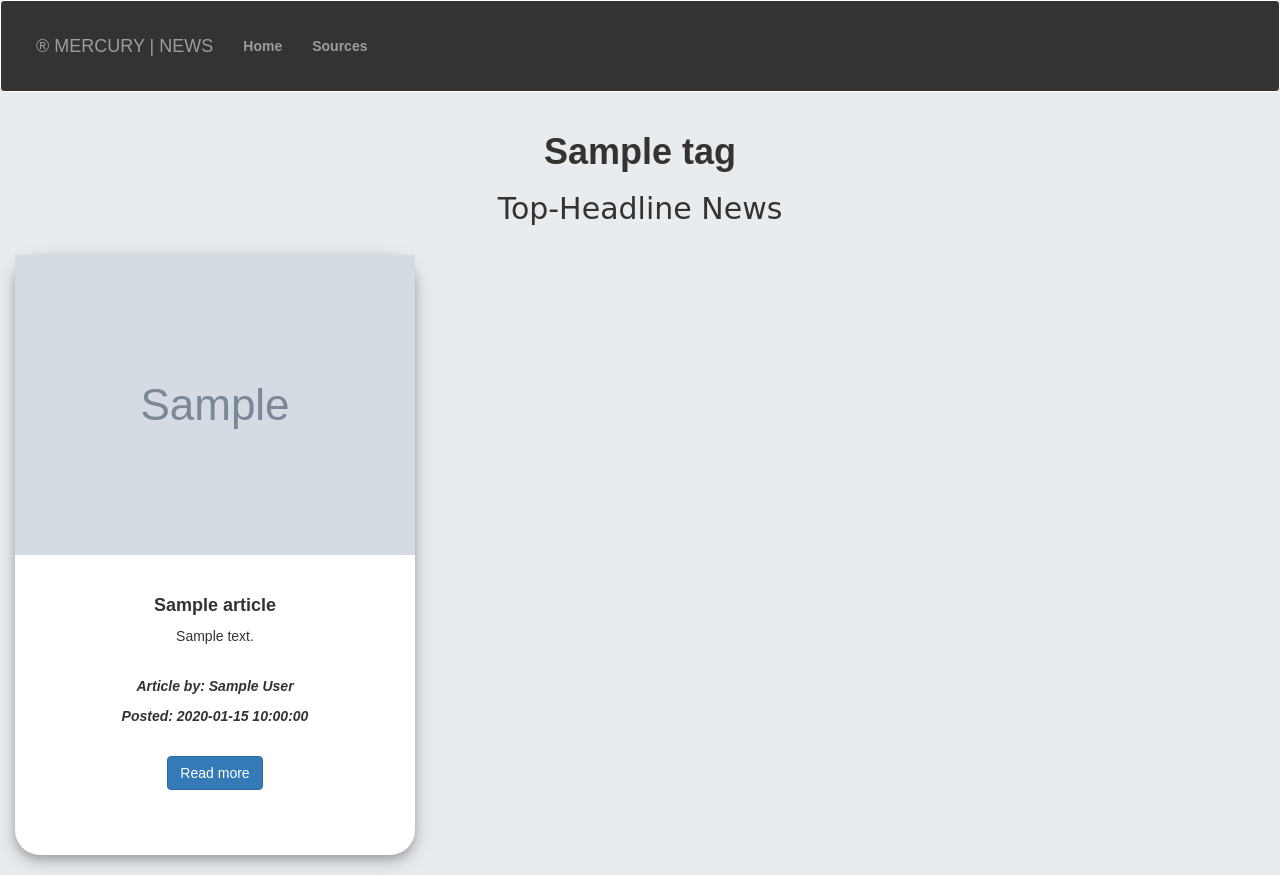
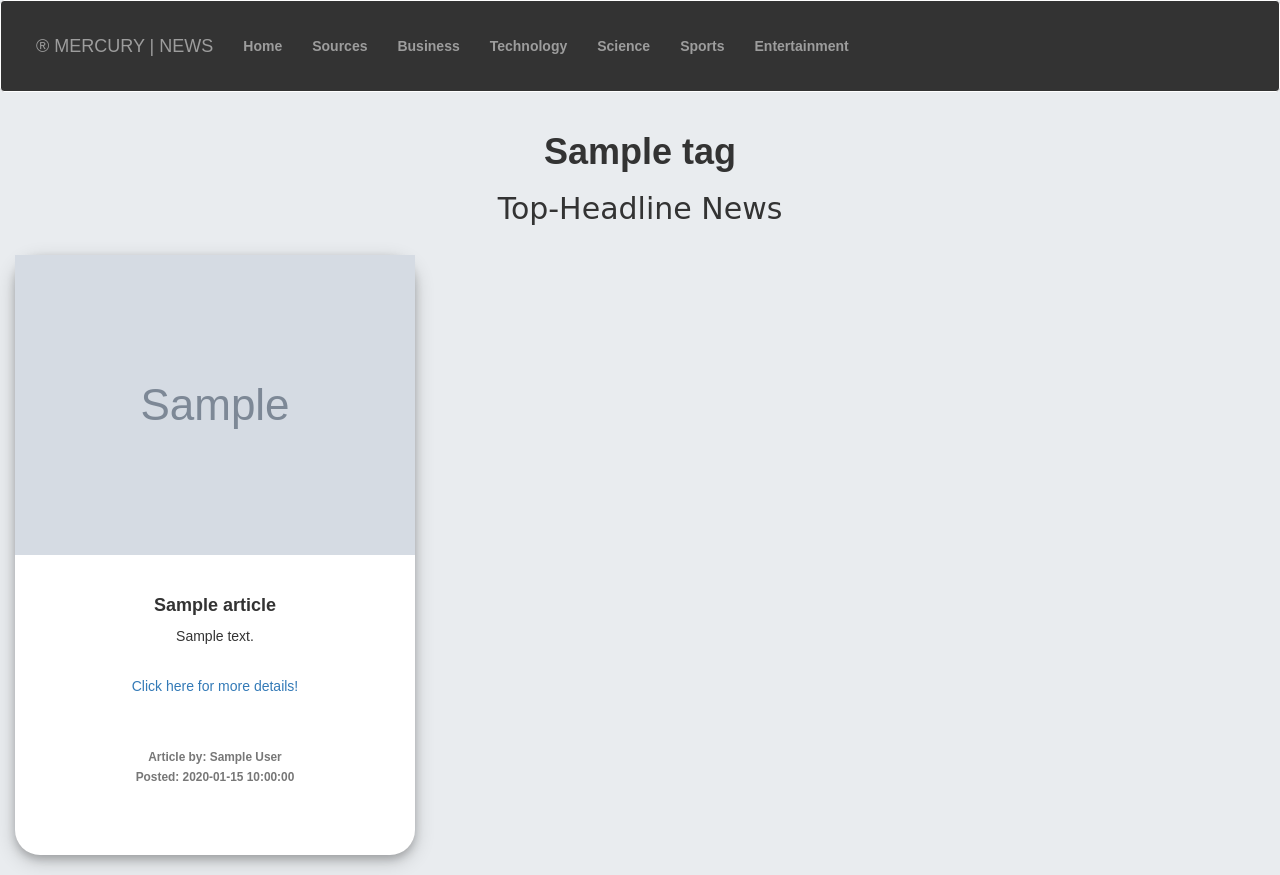
Before and after one commit to msyoki/Mercury-NewsAPI, a Flask app: template app/templates/articles.html in a window 1280 px wide. Run offline with Flask 2, Linux system fonts and the light colour scheme; the template is opened without the code that fills it: most values are stand-ins (such as "Sample title", 1, 10 or a date in 2020); grey boxes marked "Sample" are stand-in pictures; some libraries are stand-ins or nearby versions; some web fonts are replaced.

Commit message:
add new features

```diff
--- a/app/main/views.py
+++ b/app/main/views.py
@@ -1,6 +1,6 @@
 from flask import render_template
 from . import main
-from ..request import get_sources,get_articles,get_headlines
+from ..request import get_sources,get_articles
 
 
 #views
@@ -13,9 +13,8 @@ def index():
 
     # Getting the news sources
     news_sources=get_sources('general')
-    headlines = get_headlines()
     tag_line = '"Never miss on the headlines"'
-    return render_template('index.html', title = title, sources = news_sources ,statement = tag_line,headlines = headlines)
+    return render_template('index.html', title = title, sources = news_sources ,statement = tag_line)
 
 
 @main.route('/articles/<source_id>')
--- a/app/static/css/index.css
+++ b/app/static/css/index.css
@@ -3,7 +3,7 @@
     width: 400px;
     margin-bottom: 20px;
     line-height: inherit;
-    height: 300px;
+    height: 250px;
     border-radius: 25px;
     text-align: center;
     padding: 20px;
--- a/app/templates/articles.html
+++ b/app/templates/articles.html
@@ -19,10 +19,12 @@
             <img class="card-img-top" src="{{article.urlToImage}}" alt="Card image cap" style="width: 400px;" >
             <div class="card-body">
                 <h4 class="card-title">{{article.title}}</h4>
-                <p class="card-text">{{article.description}}</p><br>
-                <p class="card-title"><i>Article by: {{article.author}}</i></p>
-                <p class="card-title"><i>Posted: {{article.publishedAt}}</i></p><br>
-                <a href="{{article.url}}" class="btn btn-primary">Read more</a><br><br>
+                <p class="card-text">{{article.description|truncate(300)}}</p><br>
+                <a href="{{article.url}}" >Click here for more details!</a><br><br>
+            </div>
+            <div class="card-footer" style="text-align: center;">
+                <small class="text-muted"><strong>Article by: {{article.author}}</strong></small><br>
+                <small class="text-muted"><strong>Posted: {{article.publishedAt}}</strong></small>
             </div>
         </div>
     </div>
--- a/app/templates/navbar.html
+++ b/app/templates/navbar.html
@@ -14,6 +14,11 @@
         <ul class="nav navbar-nav">
             <li><a style="text-align: right;"  href="/"><strong> Home</strong></a></li>
             <li><a style="text-align: right;"  href="/#sources"><strong> Sources</strong></a></li>
+            <li><a style="text-align: right;"  href="/{{'categories/Business'}}"><strong> Business</strong></a></li>
+            <li><a style="text-align: right;"  href="/{{'categories/Technology'}}"><strong> Technology</strong></a></li>
+            <li><a style="text-align: right;"  href="/{{'categories/Science'}}"><strong> Science</strong></a></li>
+            <li><a style="text-align: right;"  href="{{'categories/Sports'}}"><strong> Sports</strong></a></li>
+            <li><a style="text-align: right;"  href="/{{'categories/Entertainment'}}"><strong> Entertainment</strong></a></li>
         </ul>
     </div>
 </nav>
```
Also changed, not shown: app/models.py (+0 -12 lines), app/request.py (+1 -19 lines), app/templates/index.html (+5 -2 lines).
